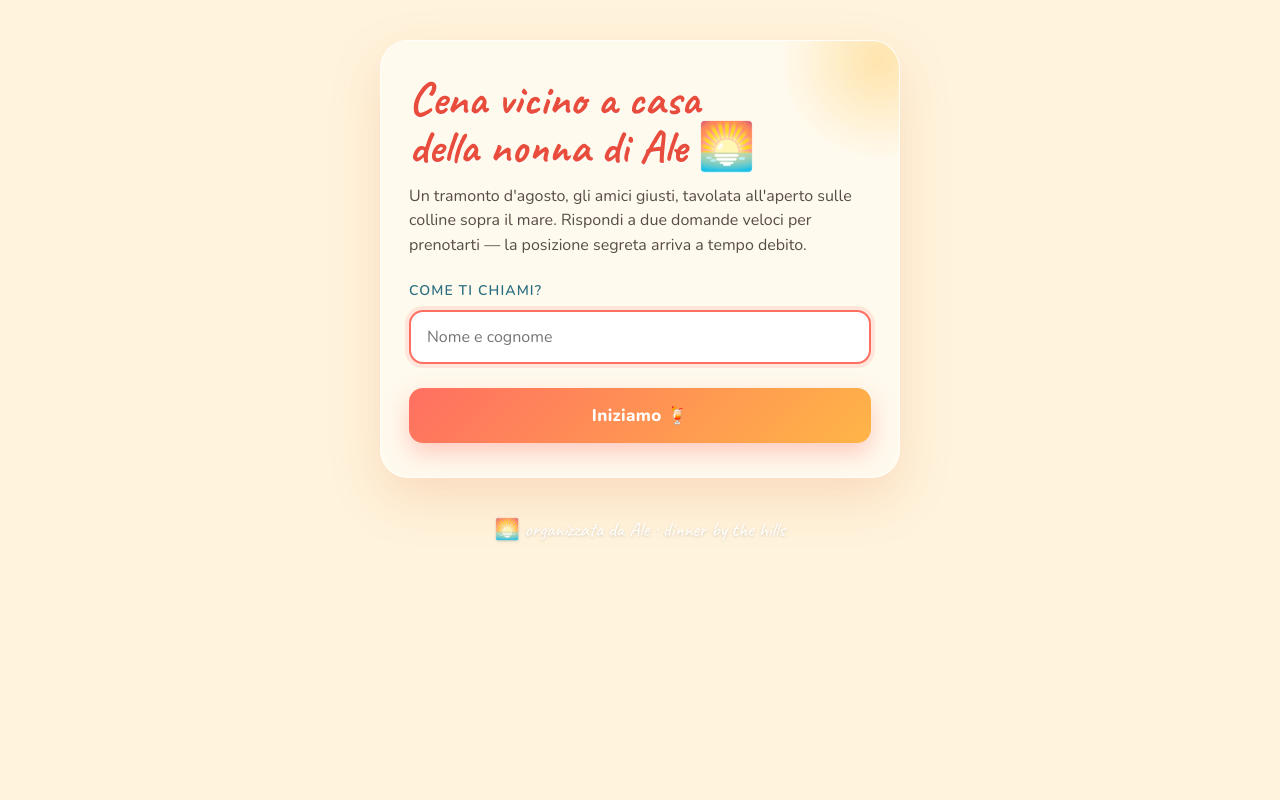
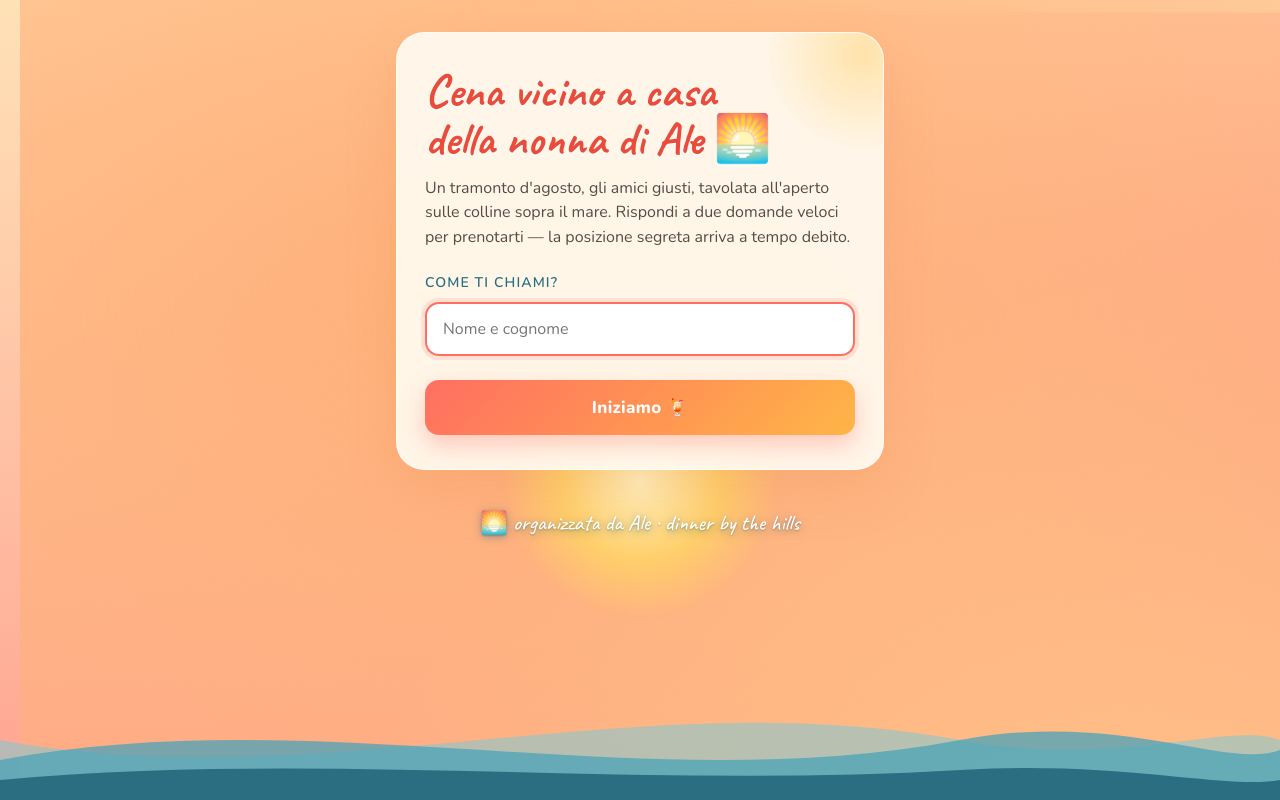
Before and after one commit to vibeach/cena-nonna, a Flask app: page / in a window 1280 px wide. Run offline with Flask 3, Linux system fonts and the light colour scheme; some libraries are stand-ins or nearby versions.

Commit message:
beach-vibe fix: sky visible (transparent body), card fits 430px viewport, readable footer

```diff
--- a/static/style.css
+++ b/static/style.css
@@ -24,9 +24,10 @@ html, body {
     color: var(--text);
     font-family: 'Nunito', -apple-system, BlinkMacSystemFont, sans-serif;
     line-height: 1.55;
-    background: #fff3dc;
+    background: transparent;
     overflow-x: hidden;
 }
+html { background: linear-gradient(180deg, #ffe4b8 0%, #ffb59c 40%, #ff8a80 70%, #e8637a 100%); }
 
 /* animated sunset sky */
 .sky {
@@ -82,10 +83,11 @@ html, body {
 .waves svg { width: 100%; height: 100%; display: block; }
 
 .page {
-    max-width: 560px;
+    max-width: 520px;
     margin: 0 auto;
-    padding: 40px 20px 160px;
+    padding: 32px 16px 160px;
     position: relative;
+    width: 100%;
 }
 
 .card {
@@ -277,11 +279,10 @@ button:active { transform: translateY(0); }
 .footer {
     text-align: center;
     margin-top: 36px;
-    color: rgba(255, 255, 255, 0.9);
-    font-size: 13px;
+    color: #fff;
     font-family: 'Caveat', cursive;
-    font-size: 20px;
-    text-shadow: 0 1px 3px rgba(0,0,0,0.15);
+    font-size: 22px;
+    text-shadow: 0 2px 8px rgba(43, 110, 130, 0.5), 0 1px 2px rgba(0,0,0,0.25);
     position: relative;
     z-index: 1;
 }
```
